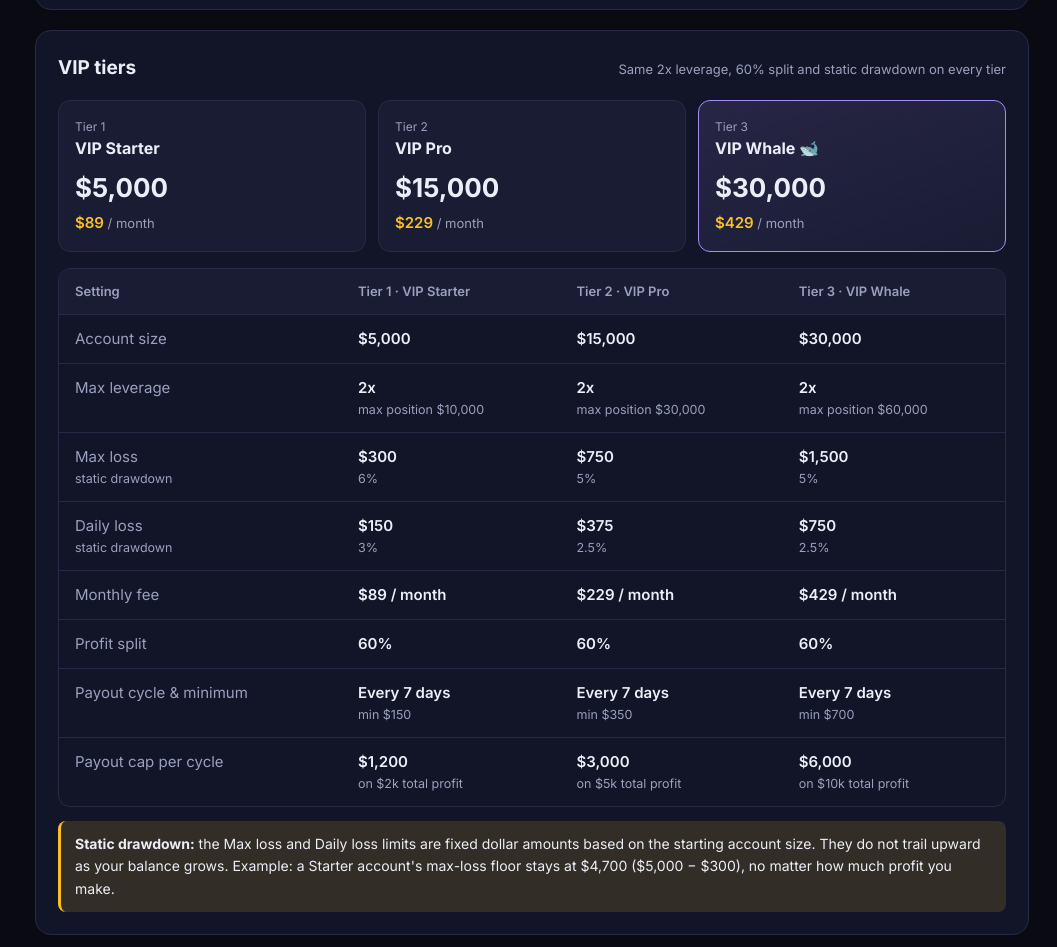
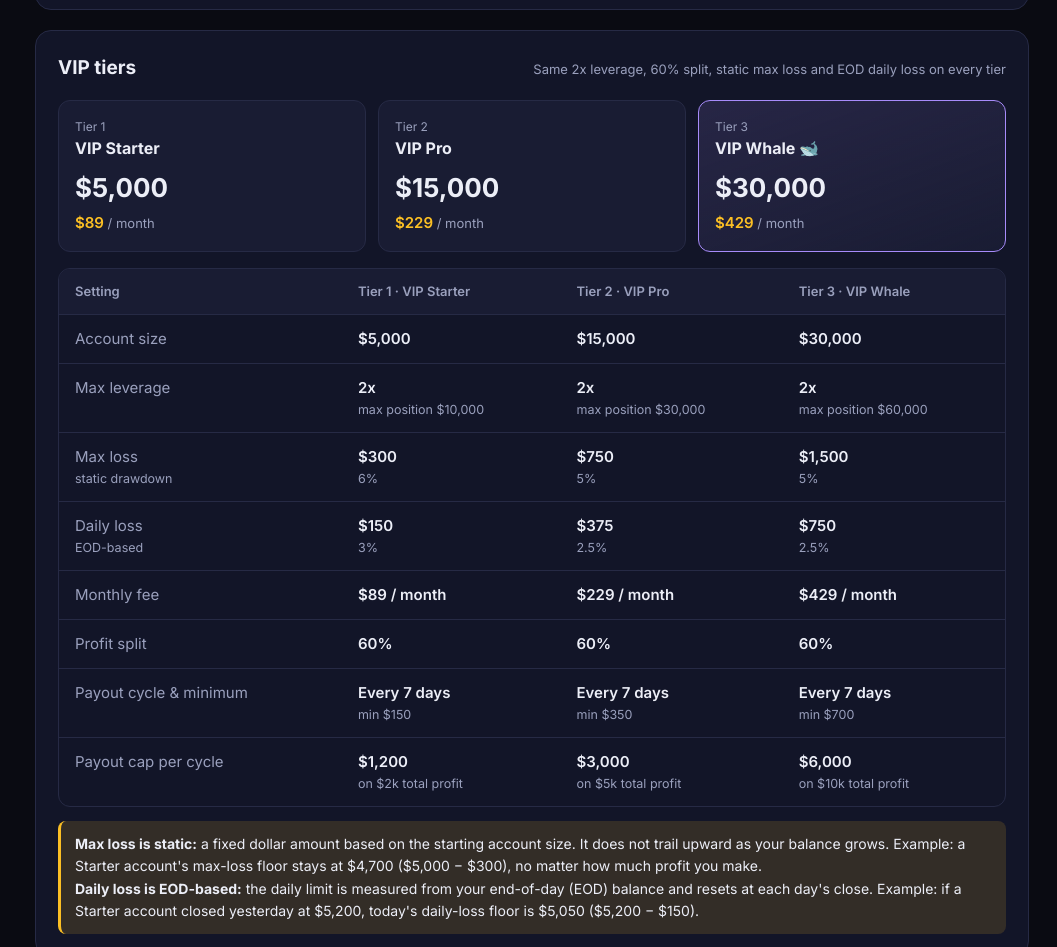
Before and after one commit to anmozhang/xyz-labs-vip-rules, a plain HTML site: page index.html in a window 1280 px wide. Shown: the part 2287-3234 px from the top of the page, without its empty margins (223-1280 px from the left). Drawn offline with Linux system fonts and the light colour scheme.

Commit message:
Daily loss is EOD-based, max loss stays static
Co-Authored-By: Claude Opus 5.5 <noreply@anthropic.com>
Claude-Session: https://claude.ai/code/session_01F5ajC5Z5faWRXhPHxmwpoo

```diff
--- a/index.html
+++ b/index.html
@@ -270,7 +270,7 @@ ol.faq li span{color:var(--muted);font-size:14px}
 
     <!-- TIERS -->
     <section class="card" id="tiers">
-      <div class="head"><h2>VIP tiers</h2><span class="sub">Same 2x leverage, 60% split and static drawdown on every tier</span></div>
+      <div class="head"><h2>VIP tiers</h2><span class="sub">Same 2x leverage, 60% split, static max loss and EOD daily loss on every tier</span></div>
       <div class="tiercards">
         <div class="tier"><div class="tn">Tier 1</div><div class="tt">VIP Starter</div><div class="tsize">$5,000</div><div class="tfee">$89<span> / month</span></div></div>
         <div class="tier"><div class="tn">Tier 2</div><div class="tt">VIP Pro</div><div class="tsize">$15,000</div><div class="tfee">$229<span> / month</span></div></div>
@@ -283,7 +283,7 @@ ol.faq li span{color:var(--muted);font-size:14px}
           <tr><td>Account size</td><td>$5,000</td><td>$15,000</td><td>$30,000</td></tr>
           <tr><td>Max leverage</td><td>2x <small>max position $10,000</small></td><td>2x <small>max position $30,000</small></td><td>2x <small>max position $60,000</small></td></tr>
           <tr><td>Max loss <small>static drawdown</small></td><td>$300 <small>6%</small></td><td>$750 <small>5%</small></td><td>$1,500 <small>5%</small></td></tr>
-          <tr><td>Daily loss <small>static drawdown</small></td><td>$150 <small>3%</small></td><td>$375 <small>2.5%</small></td><td>$750 <small>2.5%</small></td></tr>
+          <tr><td>Daily loss <small>EOD-based</small></td><td>$150 <small>3%</small></td><td>$375 <small>2.5%</small></td><td>$750 <small>2.5%</small></td></tr>
           <tr><td>Monthly fee</td><td>$89 / month</td><td>$229 / month</td><td>$429 / month</td></tr>
           <tr><td>Profit split</td><td>60%</td><td>60%</td><td>60%</td></tr>
           <tr><td>Payout cycle &amp; minimum</td><td>Every 7 days <small>min $150</small></td><td>Every 7 days <small>min $350</small></td><td>Every 7 days <small>min $700</small></td></tr>
@@ -291,7 +291,7 @@ ol.faq li span{color:var(--muted);font-size:14px}
         </tbody>
       </table>
       </div>
-      <div class="warn"><b>Static drawdown:</b> the Max loss and Daily loss limits are fixed dollar amounts based on the starting account size. They do not trail upward as your balance grows. Example: a Starter account's max-loss floor stays at $4,700 ($5,000 − $300), no matter how much profit you make.</div>
+      <div class="warn"><b>Max loss is static:</b> a fixed dollar amount based on the starting account size. It does not trail upward as your balance grows. Example: a Starter account's max-loss floor stays at $4,700 ($5,000 − $300), no matter how much profit you make.<br><b>Daily loss is EOD-based:</b> the daily limit is measured from your end-of-day (EOD) balance and resets at each day's close. Example: if a Starter account closed yesterday at $5,200, today's daily-loss floor is $5,050 ($5,200 − $150).</div>
     </section>
 
     <!-- GIFT -->
```
